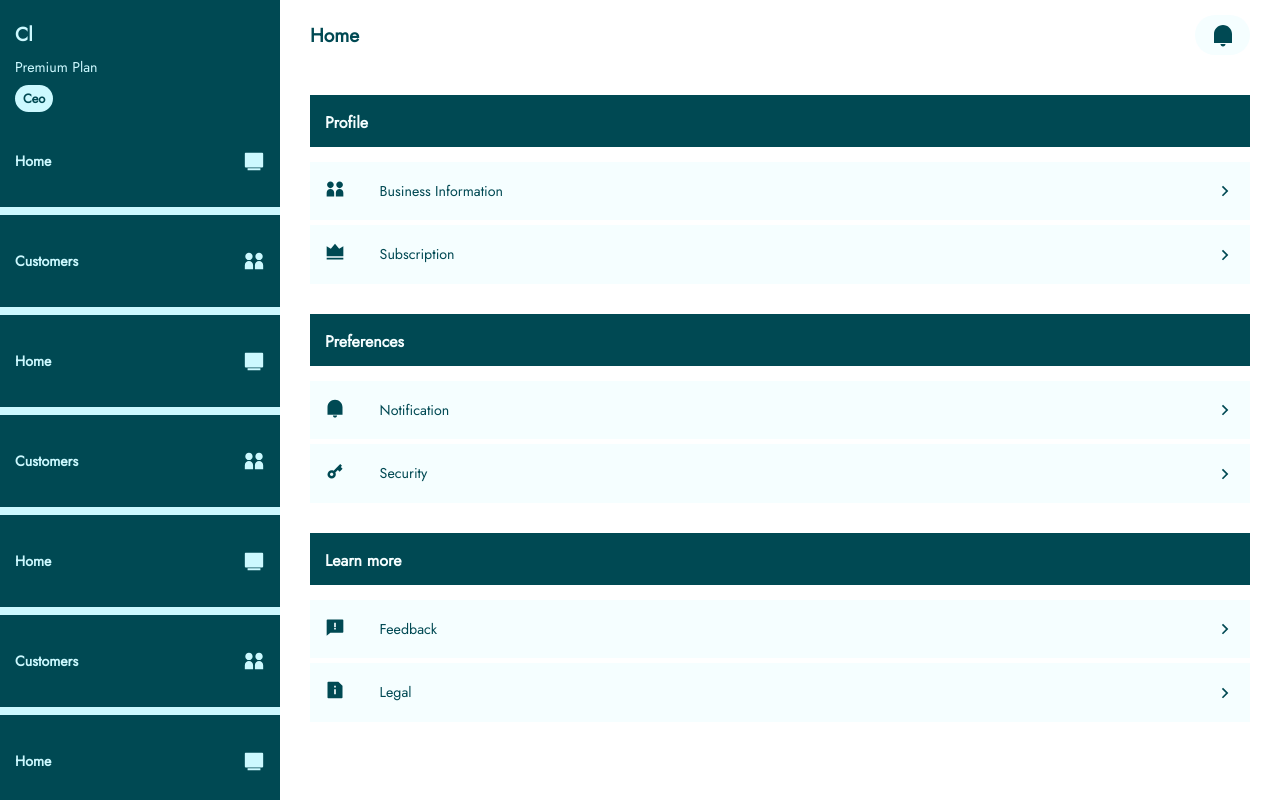
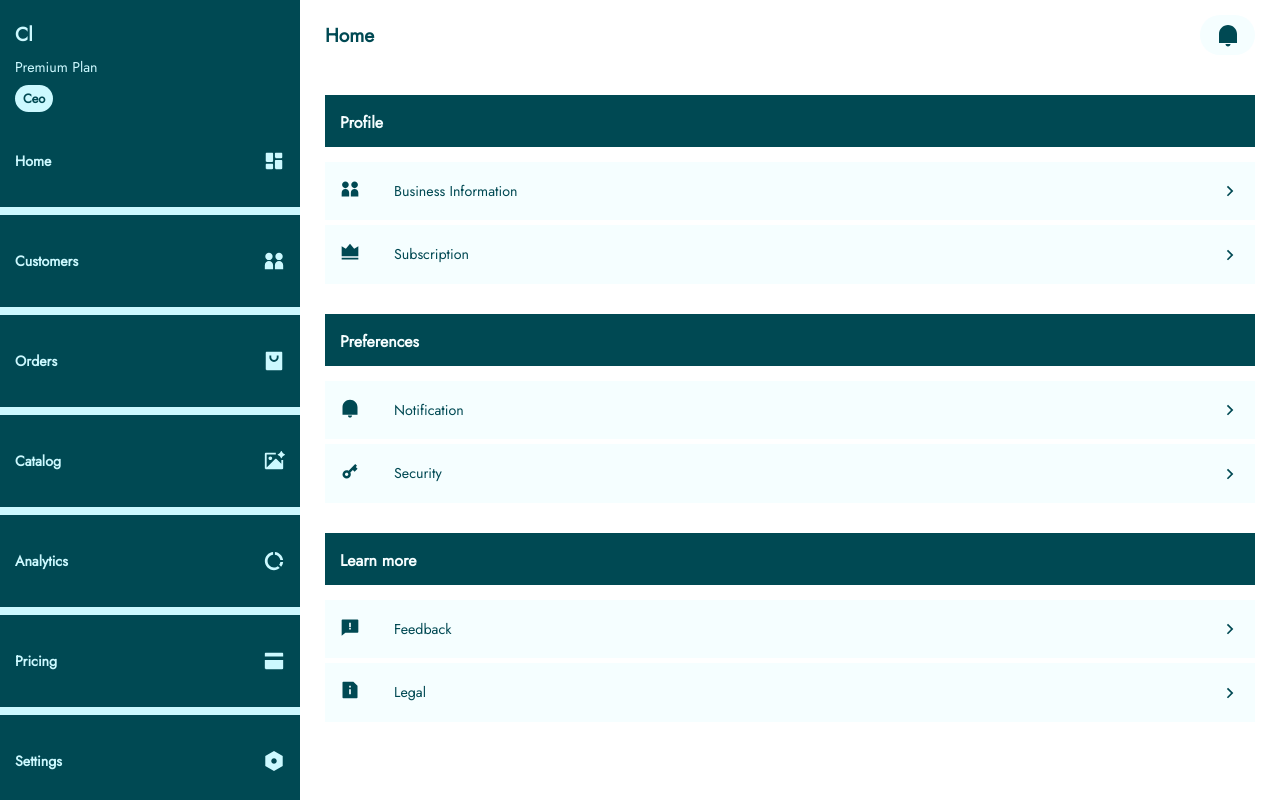
Before and after one commit to cloortt/web.cloortt.com, a Vue app: page /settings in a window 1280 px wide. Built offline with nearby package versions, Linux system fonts and the light colour scheme.

Commit message:
Sidebar Links Modified

```diff
--- a/src/assets/css/web.css
+++ b/src/assets/css/web.css
@@ -1,7 +1,7 @@
 @import './cloortt.css';
 
 .web-sidebar{
-   width:280px;
+   width:300px;
    padding:20px 0;
 }
 .web-sidebar .top{
@@ -15,14 +15,15 @@
 .web-sidebar .links ul li:nth-child(1){
     padding-top:0;
 }
+
 .web-sidebar .links ul li:nth-last-child(1){
     padding-bottom:0;
     border-bottom:0;
 }
 .web-app-body{
     float:right;
-    padding:15px 30px;
-    width:calc(100% - 280px);
+    padding:15px 25px;
+    width:calc(100% - 300px);
 }
 
 .web-app-body .col-1{
--- a/src/components/Icon.vue
+++ b/src/components/Icon.vue
@@ -17,9 +17,14 @@
 </script>
 
 <template>
+
     <!-- Tv Icon Starts -->
         <svg v-if="props.name === 'tv'" :width="props.size.width" :height="props.size.height" xmlns="http://www.w3.org/2000/svg" viewBox="0 0 24 24" fill="currentColor"><path d="M2 4.00087C2 3.44811 2.45531 3 2.9918 3H21.0082C21.556 3 22 3.44463 22 4.00087V17.9991C22 18.5519 21.5447 19 21.0082 19H2.9918C2.44405 19 2 18.5554 2 17.9991V4.00087ZM5 20H19V22H5V20Z"></path></svg>
     <!-- Tv Icon Ends -->
+
+    <!-- Dashboard Icon Starts-->
+        <svg v-else-if="props.name === 'dashboard'" :width="props.size.width" :height="props.size.height" xmlns="http://www.w3.org/2000/svg" viewBox="0 0 24 24" fill="currentColor"><path d="M3 12C3 12.5523 3.44772 13 4 13H10C10.5523 13 11 12.5523 11 12V4C11 3.44772 10.5523 3 10 3H4C3.44772 3 3 3.44772 3 4V12ZM3 20C3 20.5523 3.44772 21 4 21H10C10.5523 21 11 20.5523 11 20V16C11 15.4477 10.5523 15 10 15H4C3.44772 15 3 15.4477 3 16V20ZM13 20C13 20.5523 13.4477 21 14 21H20C20.5523 21 21 20.5523 21 20V12C21 11.4477 20.5523 11 20 11H14C13.4477 11 13 11.4477 13 12V20ZM14 3C13.4477 3 13 3.44772 13 4V8C13 8.55228 13.4477 9 14 9H20C20.5523 9 21 8.55228 21 8V4C21 3.44772 20.5523 3 20 3H14Z"></path></svg>
+    <!-- Dashboard Icon Ends -->
 
     <!-- Bag Icon Starts -->
         <svg v-else-if="props.name === 'bag'" :width="props.size.width" :height="props.size.height" xmlns="http://www.w3.org/2000/svg" viewBox="0 0 24 24" fill="currentColor"><path d="M20.0049 22H4.00488C3.4526 22 3.00488 21.5523 3.00488 21V3C3.00488 2.44772 3.4526 2 4.00488 2H20.0049C20.5572 2 21.0049 2.44772 21.0049 3V21C21.0049 21.5523 20.5572 22 20.0049 22ZM9.00488 6H7.00488V8C7.00488 10.7614 9.24346 13 12.0049 13C14.7663 13 17.0049 10.7614 17.0049 8V6H15.0049V8C15.0049 9.65685 13.6617 11 12.0049 11C10.348 11 9.00488 9.65685 9.00488 8V6Z"></path></svg>
@@ -85,6 +90,10 @@
         <svg v-else-if="props.name === 'arrow-right'" :width="props.size.width" :height="props.size.height" xmlns="http://www.w3.org/2000/svg" viewBox="0 0 24 24" fill="currentColor"><path d="M13.1717 12.0007L8.22192 7.05093L9.63614 5.63672L16.0001 12.0007L9.63614 18.3646L8.22192 16.9504L13.1717 12.0007Z"></path></svg>
     <!-- Arrow Right Ends -->
 
+    <!-- Logout Icon Starts -->
+        <svg v-else-if="props.name === 'logout'" :width="props.size.width" :height="props.size.height" xmlns="http://www.w3.org/2000/svg" viewBox="0 0 24 24" fill="currentColor"><path d="M5 22C4.44772 22 4 21.5523 4 21V3C4 2.44772 4.44772 2 5 2H19C19.5523 2 20 2.44772 20 3V21C20 21.5523 19.5523 22 19 22H5ZM15 16L20 12L15 8V11H9V13H15V16Z"></path></svg>
+    <!-- Logout Icon Ends -->
+
      <!-- Alternative Icon Starts -->
         <svg v-else :width="props.size.width" :height="props.size.height" xmlns="http://www.w3.org/2000/svg" viewBox="0 0 24 24" fill="currentColor"><path d="M12 22C17.5228 22 22 17.5228 22 12C22 6.47715 17.5228 2 12 2C6.47715 2 2 6.47715 2 12C2 17.5228 6.47715 22 12 22Z"></path></svg>
       <!-- Alternative Icon Ends -->
--- a/src/components/Sidebar.vue
+++ b/src/components/Sidebar.vue
@@ -18,15 +18,14 @@
         <div class="cl-breaker-4"></div>
         <div class="links">
             <ul class="cl-list remove-style">
-                <SidebarLink linkName="Home" linkUrl="/" iconName="tv"/>
-                <SidebarLink linkName="Customers" linkUrl="/settings" iconName="users"/>
-                <SidebarLink linkName="Home" linkUrl="/" iconName="tv"/>
+                <SidebarLink linkName="Home" linkUrl="/" iconName="dashboard"/>
                 <SidebarLink linkName="Customers" linkUrl="/customers" iconName="users"/>
-                <SidebarLink linkName="Home" linkUrl="/" iconName="tv"/>
-                <SidebarLink linkName="Customers" linkUrl="/customers" iconName="users"/>
-                <SidebarLink linkName="Home" linkUrl="/" iconName="tv"/>
-                <SidebarLink linkName="Customers" linkUrl="/customers" iconName="users"/>
-                <SidebarLink linkName="Home" linkUrl="/" iconName="tv"/>
+                <SidebarLink linkName="Orders" linkUrl="/orders" iconName="bag"/>
+                <SidebarLink linkName="Catalog" linkUrl="/catalog" iconName="image-ai"/>
+                <SidebarLink linkName="Analytics" linkUrl="/analytics" iconName="chart"/>
+                <SidebarLink linkName="Pricing" linkUrl="/pricing" iconName="bank-card"/>
+                <SidebarLink linkName="Settings" linkUrl="/settings" iconName="settings"/>
+                <SidebarLink linkName="Logout" linkUrl="/logout" iconName="logout"/>
             </ul>
         </div>
     </aside>
```
